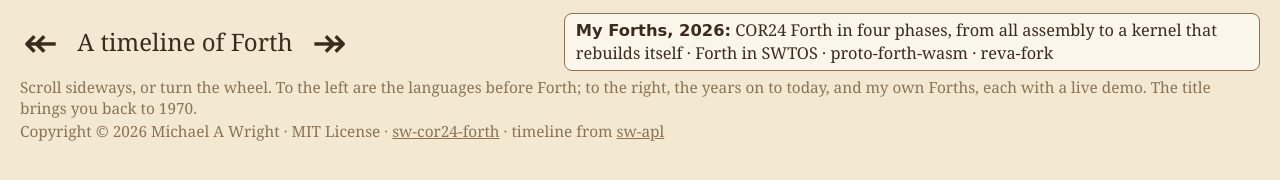
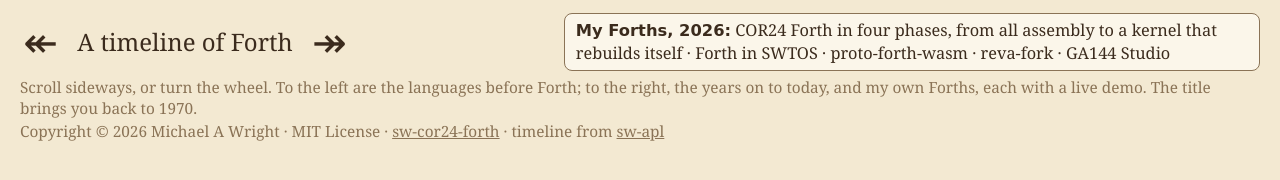
Before and after one commit to sw-embed/sw-forth-timeline, a plain HTML site: page pages/index.html in a window 1280 px wide. Drawn offline with Linux system fonts and the light colour scheme; no server answers.

Commit message:
Legend: GA144 Studio
Co-Authored-By: Claude Opus 5.5 <noreply@anthropic.com>

```diff
--- a/pages/index.html
+++ b/pages/index.html
@@ -80,7 +80,7 @@
   <aside class="legend" aria-label="My Forths">
     <b>My Forths, 2026:</b>
     COR24 Forth in four phases, from all assembly to a kernel that rebuilds itself ·
-    Forth in SWTOS · proto-forth-wasm · reva-fork
+    Forth in SWTOS · proto-forth-wasm · reva-fork · GA144 Studio
   </aside>
 </header>
 <div id="timeline"></div>
```
